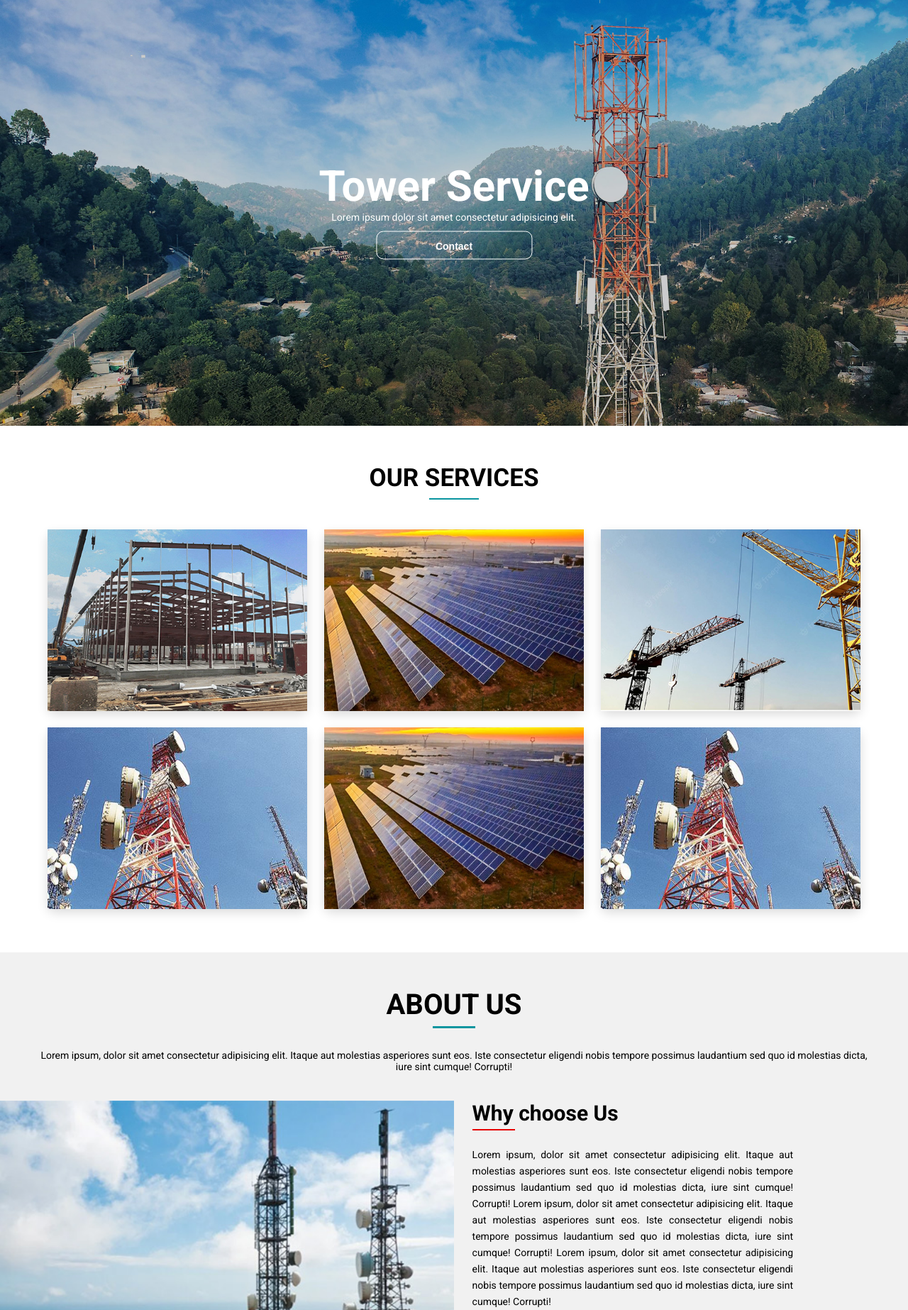
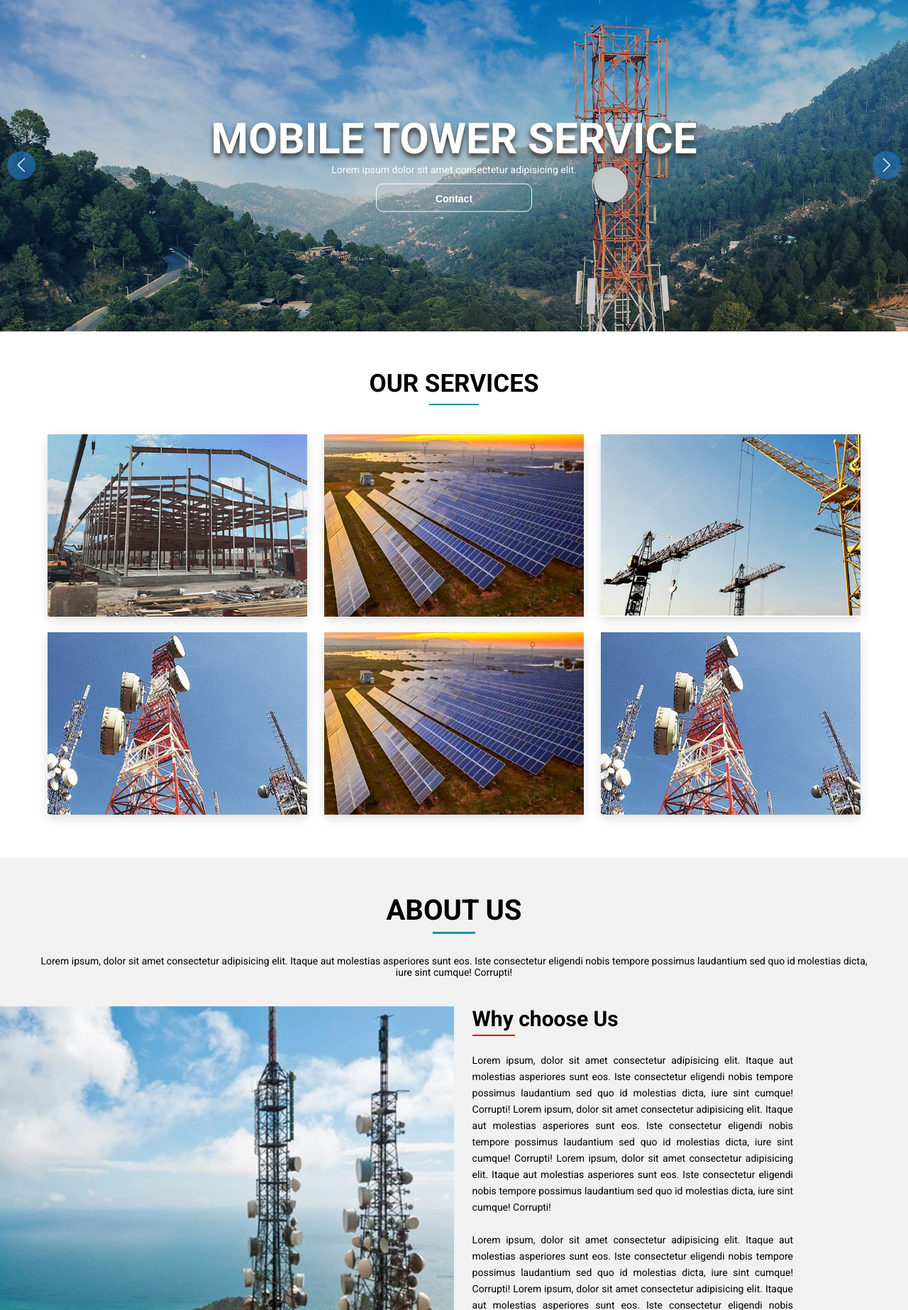
Before and after one commit to as567810/tower, a PHP site: page / in a window 1280 px wide. Shown: the part 80-1926 px from the top of the page at 71% size. Run offline with PHP 8.4, Linux system fonts and the light colour scheme.

Commit message:
some chnages

```diff
--- a/css/style.css
+++ b/css/style.css
@@ -328,12 +328,15 @@
     left: 50%;
     transform: translate(-50%, -50%);
     text-align: center;
+    width: 100%;
 
 }
 
 .banner .seo_text h1 {
     font-size: 60px;
     color: #fff;
+    text-shadow: 0 5px 7px #343434;
+    text-transform: uppercase;
 }
 
 .banner .seo_text span {
@@ -350,6 +353,18 @@
 
 }
 
+.banner .swiper-button-prev,
+.banner .swiper-button-next {
+    width: 40px;
+    height: 40px;
+    background: #1f73bca6;
+    border-radius: 50%;
+    /* border: 1px solid #1f73bc; */
+}
+.banner .swiper-button-prev:after, .banner  .swiper-button-next:after {
+    font-size: 20px;
+    color: #fff;
+}
 /* SERVICES */
 .services {
     padding: 50px 0;
--- a/index.html
+++ b/index.html
@@ -53,14 +53,57 @@
   </header>
   <!-- THIS IS FORM -->
   <section class="banner wow fadeIn">
+
+    <div class="swiper mySwiper">
+      <div class="swiper-wrapper">
+        <div class="swiper-slide">
           <img src="images/ban3.jpg" alt="">
           <div class="seo_text wow slideIntLeft">
-      <h1>Tower Service
+            <h1>Mobile Tower Service
               <span> </span>
             </h1>
 
             <p class="wow slideIntLeft">Lorem ipsum dolor sit amet consectetur adipisicing elit.</p>
             <button class="btn-co">Contact</button>
+          </div>
+        </div>
+        <div class="swiper-slide">
+          <img src="images/ban4.jpg" alt="">
+          <div class="seo_text wow slideIntLeft">
+            <h1>PEB Structure
+              <span> </span>
+            </h1>
+
+            <p class="wow slideIntLeft">Lorem ipsum dolor sit amet consectetur adipisicing elit.</p>
+            <button class="btn-co">Contact</button>
+          </div>
+        </div>
+        <div class="swiper-slide">
+          <img src="images/ban5.jpg" alt="">
+          <div class="seo_text wow slideIntLeft">
+            <h1>Solar Installation and Supply
+              <span> </span>
+            </h1>
+
+            <p class="wow slideIntLeft">Lorem ipsum dolor sit amet consectetur adipisicing elit.</p>
+            <button class="btn-co">Contact</button>
+          </div>
+        </div>
+        <div class="swiper-slide">
+          <img src="images/ban6.jpg" alt="">
+          <div class="seo_text wow slideIntLeft">
+            <h1>heavy steel structure
+              <span> </span>
+            </h1>
+
+            <p class="wow slideIntLeft">Lorem ipsum dolor sit amet consectetur adipisicing elit.</p>
+            <button class="btn-co">Contact</button>
+          </div>
+        </div>
+
+      </div>
+      <div class="swiper-button-next"></div>
+      <div class="swiper-button-prev"></div>
     </div>
   </section>
 
@@ -137,7 +180,8 @@
   <section class="about wow fadeIn">
     <div class="container">
       <h2>About us</h2>
-   <p class="sub">Lorem ipsum, dolor sit amet consectetur adipisicing elit. Itaque aut molestias asperiores sunt eos. Iste
+      <p class="sub">Lorem ipsum, dolor sit amet consectetur adipisicing elit. Itaque aut molestias asperiores sunt eos.
+        Iste
         consectetur eligendi nobis tempore possimus laudantium sed quo id molestias dicta, iure sint cumque!
         Corrupti!
 
@@ -163,9 +207,11 @@
 
           Lorem ipsum, dolor sit amet consectetur adipisicing elit. Itaque aut molestias asperiores sunt eos. Iste
           consectetur eligendi nobis tempore possimus laudantium sed quo id molestias dicta, iure sint cumque!
-            Corrupti!   Lorem ipsum, dolor sit amet consectetur adipisicing elit. Itaque aut molestias asperiores sunt eos. Iste
+          Corrupti! Lorem ipsum, dolor sit amet consectetur adipisicing elit. Itaque aut molestias asperiores sunt eos.
+          Iste
           consectetur eligendi nobis tempore possimus laudantium sed quo id molestias dicta, iure sint cumque!
-            Corrupti!   Lorem ipsum, dolor sit amet consectetur adipisicing elit. Itaque aut molestias asperiores sunt eos. Iste
+          Corrupti! Lorem ipsum, dolor sit amet consectetur adipisicing elit. Itaque aut molestias asperiores sunt eos.
+          Iste
           consectetur eligendi nobis tempore possimus laudantium sed quo id molestias dicta, iure sint cumque!
           Corrupti!
         </p>
@@ -180,7 +226,9 @@
         <div class="inner-foot-2">
           <figure><a href=""><img src="images/logo.jpg" alt=""></a></figure>
 
-          <p>Lorem ipsum dolor sit amet consectetur, adipisicing elit. Commodi officia necessitatibus, ipsa autem temporibus cum? Neque eveniet suscipit repellendus quidem quibusdam ad rerum commodi corrupti iusto, harum quae, accusamus praesentium?</p>
+          <p>Lorem ipsum dolor sit amet consectetur, adipisicing elit. Commodi officia necessitatibus, ipsa autem
+            temporibus cum? Neque eveniet suscipit repellendus quidem quibusdam ad rerum commodi corrupti iusto, harum
+            quae, accusamus praesentium?</p>
           <li>
             <!--   <span class="social">
                                   <a href="#myDiv"> <i class="fa fa-facebook"></i></a>
@@ -217,7 +265,8 @@
         <div class="inner-foot-2">
           <ul>
             <h2>contact</h2>
-            <li><a><i class="fa fa-map-marker" aria-hidden="true"></i>&nbsp; Lorem ipsum dolor sit amet consectetur adipisicing elit. Molestias </a></li>
+            <li><a><i class="fa fa-map-marker" aria-hidden="true"></i>&nbsp; Lorem ipsum dolor sit amet consectetur
+                adipisicing elit. Molestias </a></li>
 
             <li><a href=""><i class="fa fa-phone" aria-hidden="true"></i>&nbsp; +91-9999xxxx</a>
             </li>
--- a/js/my_script.js
+++ b/js/my_script.js
@@ -172,7 +172,7 @@
     //     },
     //   });
 
-    var swiper = new Swiper(".our-team", {
+    var swiper = new Swiper(".mySwiper", {
         slidesPerView: 1,
         slidesPerGroup: 1,
         spaceBetween: 10,
@@ -187,8 +187,8 @@
         },
 
         navigation: {
-            nextEl: ".our-team .swiper-button-next",
-            prevEl: ".our-team .swiper-button-prev",
+            nextEl: " .swiper-button-next",
+            prevEl: ".swiper-button-prev",
 
         },
 
```
Also changed, not shown: images/ban3.jpg, images/ban4.jpg (added), images/ban5.jpg (added), images/ban6.jpg (added), images/bfdc27fcc229d3400799d50f6cfc3ded.jpg (added). Lines whose indentation alone changed are shown as unchanged.
